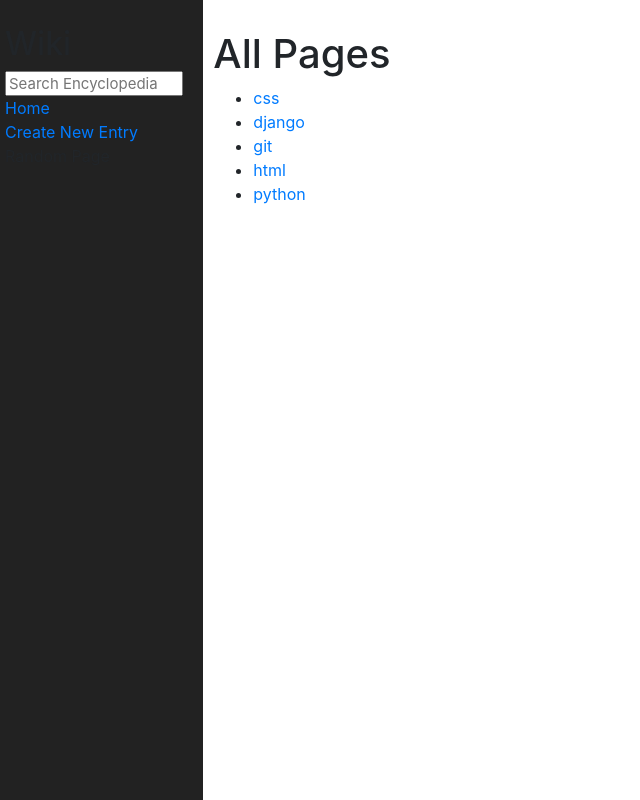
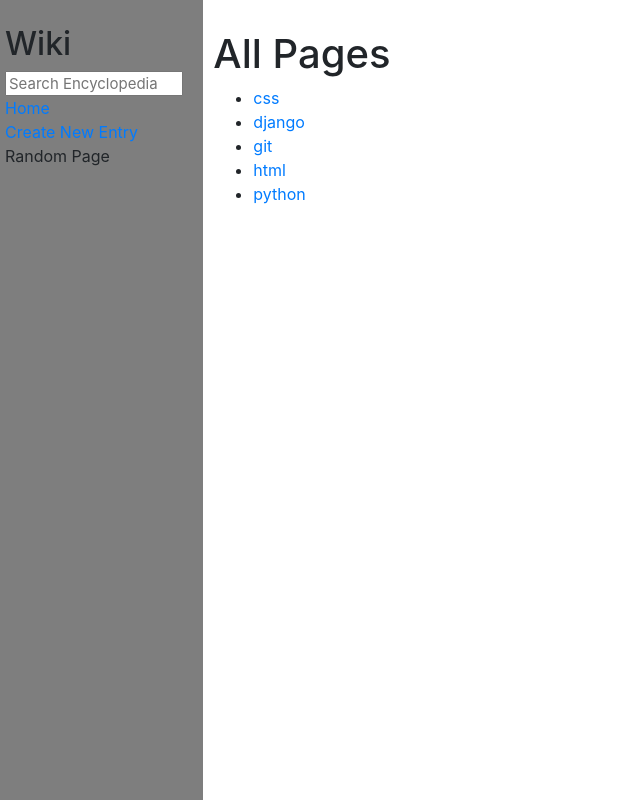
Before and after one commit to Ishmaelsealey/wiki, a Django app: page / in a window 1280 px wide. Shown: the whole page, without its empty margins (0-640 px from the left). Run offline with Django 3.2, Linux system fonts and the light colour scheme; some libraries are stand-ins or nearby versions.

Commit message:
adjusted the sidebar color

```diff
--- a/encyclopedia/static/encyclopedia/styles.css
+++ b/encyclopedia/static/encyclopedia/styles.css
@@ -28,7 +28,7 @@ textarea {
 }
 
 .sidebar {
-    background-color: #222;
+    background-color: rgb(126, 126, 126);
     height: 100vh;
     padding: 20px;
 }
```
